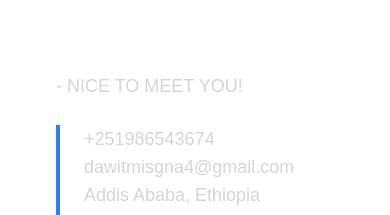
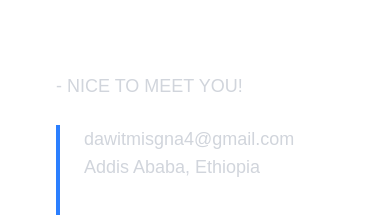
Before and after one commit to Dave-misgna/portfolio, a Next.js app: page / in a window 390 px wide. Shown: the part 900-1115 px from the top of the page. Built offline with nearby package versions, Linux system fonts and the light colour scheme.

Commit message:
remove phone number

```diff
--- a/app/components/pages/about.tsx
+++ b/app/components/pages/about.tsx
@@ -13,7 +13,6 @@ export default function About() {
             <div className="w-1 bg-blue-500 h-full min-h-[100px]" />
 
             <div className="space-y-4 text-gray-300">
-              <p className="text-lg font-medium">+251986543674</p>
               <p className="text-lg">dawitmisgna4@gmail.com</p>
               <p className="text-lg">Addis Ababa, Ethiopia</p>
             </div>
```
